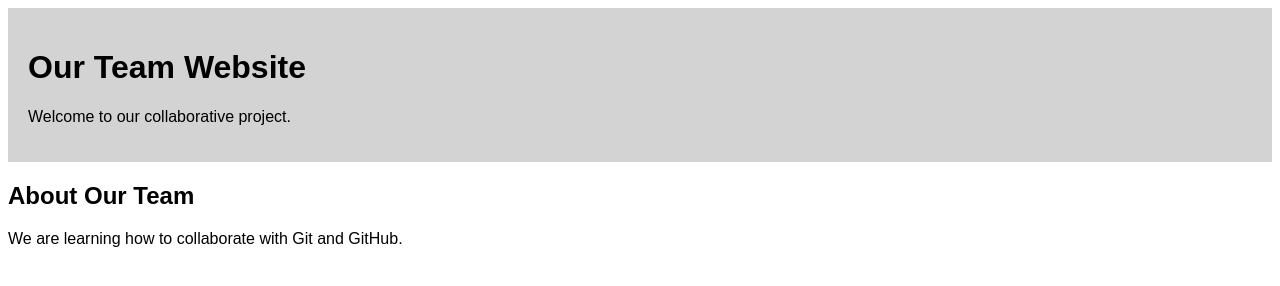
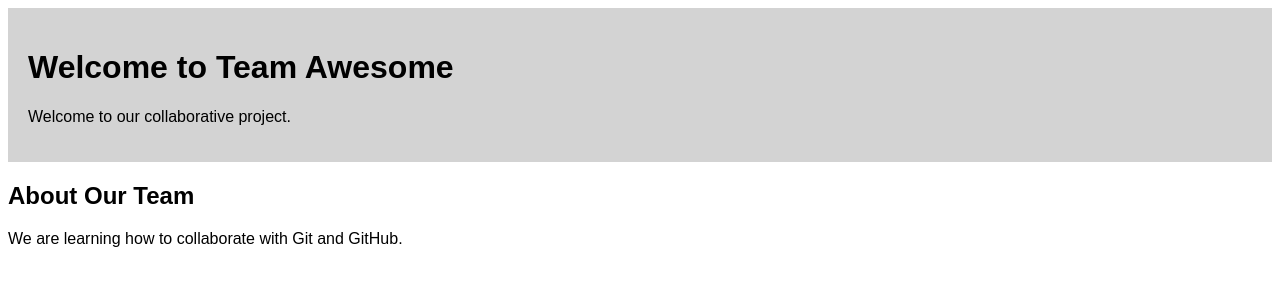
Before and after one commit to cspencer19/github_workflow_conflicts, a plain HTML site: page index.html in a window 1280 px wide. Drawn offline with Linux system fonts and the light colour scheme.

Commit message:
Update site heading

```diff
--- a/index.html
+++ b/index.html
@@ -8,7 +8,7 @@
 </head>
 <body>
     <header>
-        <h1>Our Team Website</h1>
+        <h1>Welcome to Team Awesome</h1>
         <p>Welcome to our collaborative project.</p>
     </header>
 
```
